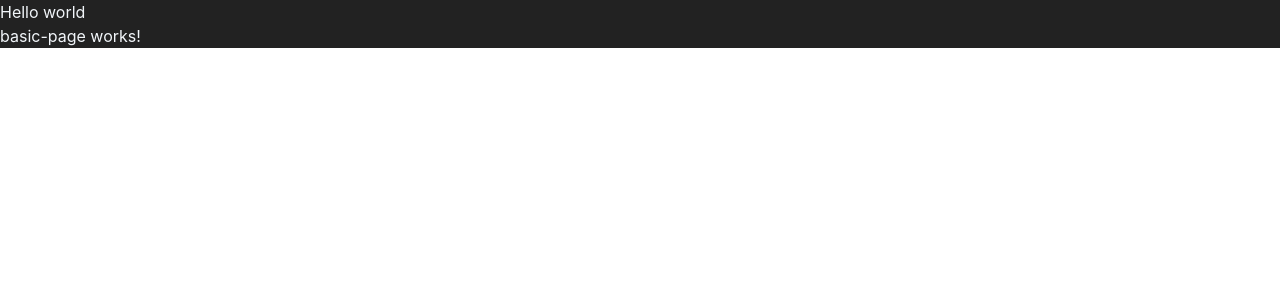
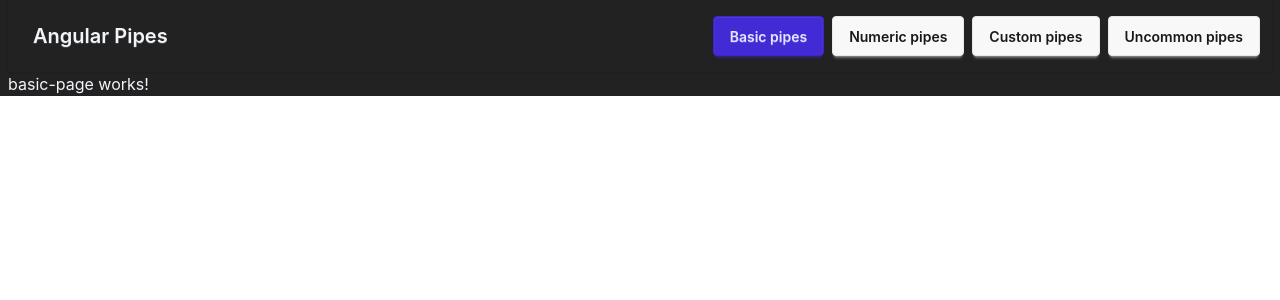
Before and after one commit to CarlosGal19/Angular_Pipes, an Angular app: page /basic in a window 1280 px wide. Shown: the top 300 px of the page. Built offline with nearby package versions, Linux system fonts and the light colour scheme.

Commit message:
feat: add navigation bar

```diff
--- a/src/app/app.html
+++ b/src/app/app.html
@@ -1,4 +1,4 @@
-<h1>Hello world</h1>
-
-
-<router-outlet />
+<main class="mx-auto max-w-7xl px-2">
+  <navbar-component />
+  <router-outlet />
+</main>
--- a/src/app/app.ts
+++ b/src/app/app.ts
@@ -1,9 +1,10 @@
 import { Component, signal } from '@angular/core';
 import { RouterOutlet } from '@angular/router';
+import { NavbarComponent } from "./components/navbar.component/navbar.component";
 
 @Component({
   selector: 'app-root',
-  imports: [RouterOutlet],
+  imports: [RouterOutlet, NavbarComponent],
   templateUrl: './app.html'
 })
 export class App {
--- /dev/null
+++ b/src/app/components/navbar.component/navbar.component.html
@@ -0,0 +1,18 @@
+<div class="navbar bg-[#222222] shadow-sm">
+  <div class="flex-1">
+    <a class="btn btn-ghost text-xl" routerLink="basic">Angular Pipes</a>
+  </div>
+  <div class="flex-none">
+    <ul class="menu menu-horizontal px-1 space-x-2">
+      @for (route of routes; track route.path) {
+        <li>
+          <a
+            [routerLink]="route.path"
+            routerLinkActive="btn-primary"
+            class="btn"
+          >{{route.title}}</a>
+        </li>
+      }
+    </ul>
+  </div>
+</div>
--- /dev/null
+++ b/src/app/components/navbar.component/navbar.component.ts
@@ -0,0 +1,21 @@
+import { Component, signal } from '@angular/core';
+import { routes } from '../../app.routes';
+import { RouterLink, RouterLinkActive } from "@angular/router";
+
+@Component({
+  selector: 'navbar-component',
+  imports: [RouterLink, RouterLinkActive],
+  templateUrl: './navbar.component.html',
+})
+export class NavbarComponent {
+  routes = routes.map(route => {
+    const title = route.title as string;
+
+    return {
+      title: title ?? '',
+      path: route.path ?? ''
+    }
+  }).filter(route => route.title !== '')
+
+  currentRoute = signal<string>('basic')
+}
```
